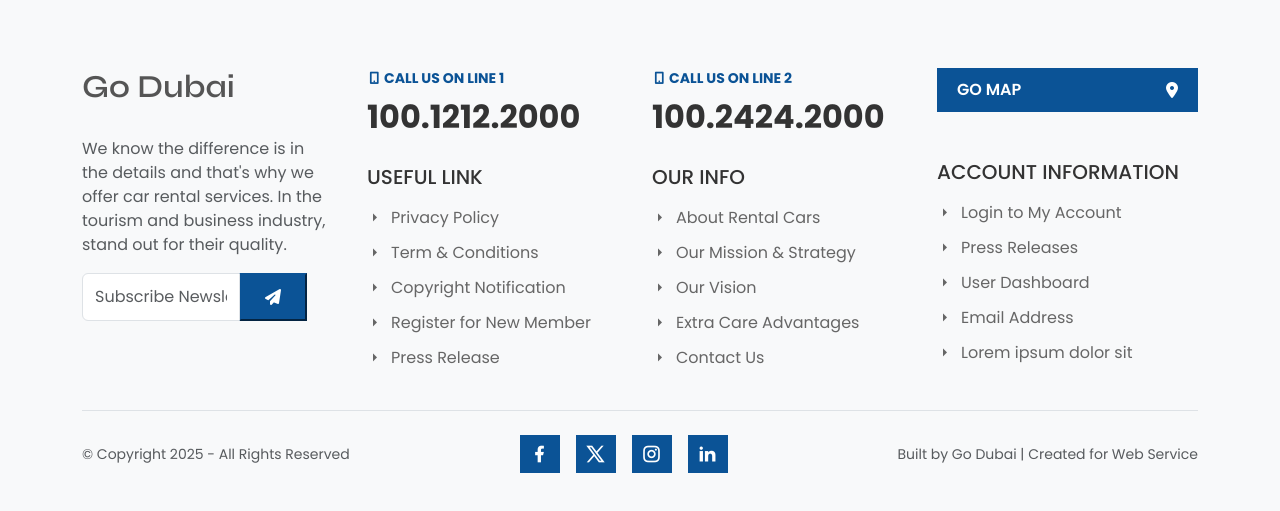
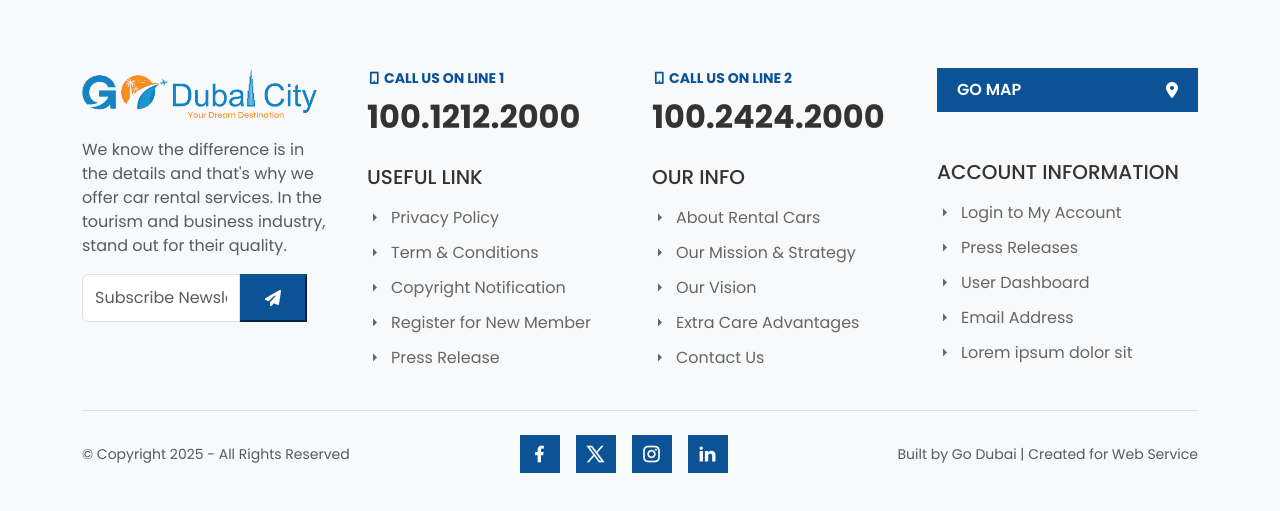
Before and after one commit to designer-dev-jha/Go-Dubai, a plain HTML site: page about.html in a window 1280 px wide. Shown: the part 2876-3387 px from the top of the page. Drawn offline with nearby package versions, Linux system fonts and the light colour scheme; files that its build step writes are made by us from their sources.

Commit message:
change logo in footer

```diff
--- a/about.html
+++ b/about.html
@@ -327,7 +327,7 @@
         <div class="container">
             <div class="row">
                 <div class="col-lg-3 col-md-6 mb-4 mb-md-0 pe-4">
-                    <h2 class="font-syne">Go Dubai</h2>
+                    <img src="assets/img/logo-2.png" alt="Go Dubai Logo" class="footer-logo">
                     <p class="text-muted">We know the difference is in the details and that's why we offer car rental services. In the tourism and business industry, stand out for their quality.</p>
                     <div class="input-group mb-3 pe-4">
                         <input type="text" class="form-control" placeholder="Subscribe Newsletter">
```
Also changed, not shown: contact.html (+1 -1 lines), gallery.html (+1 -1 lines).
